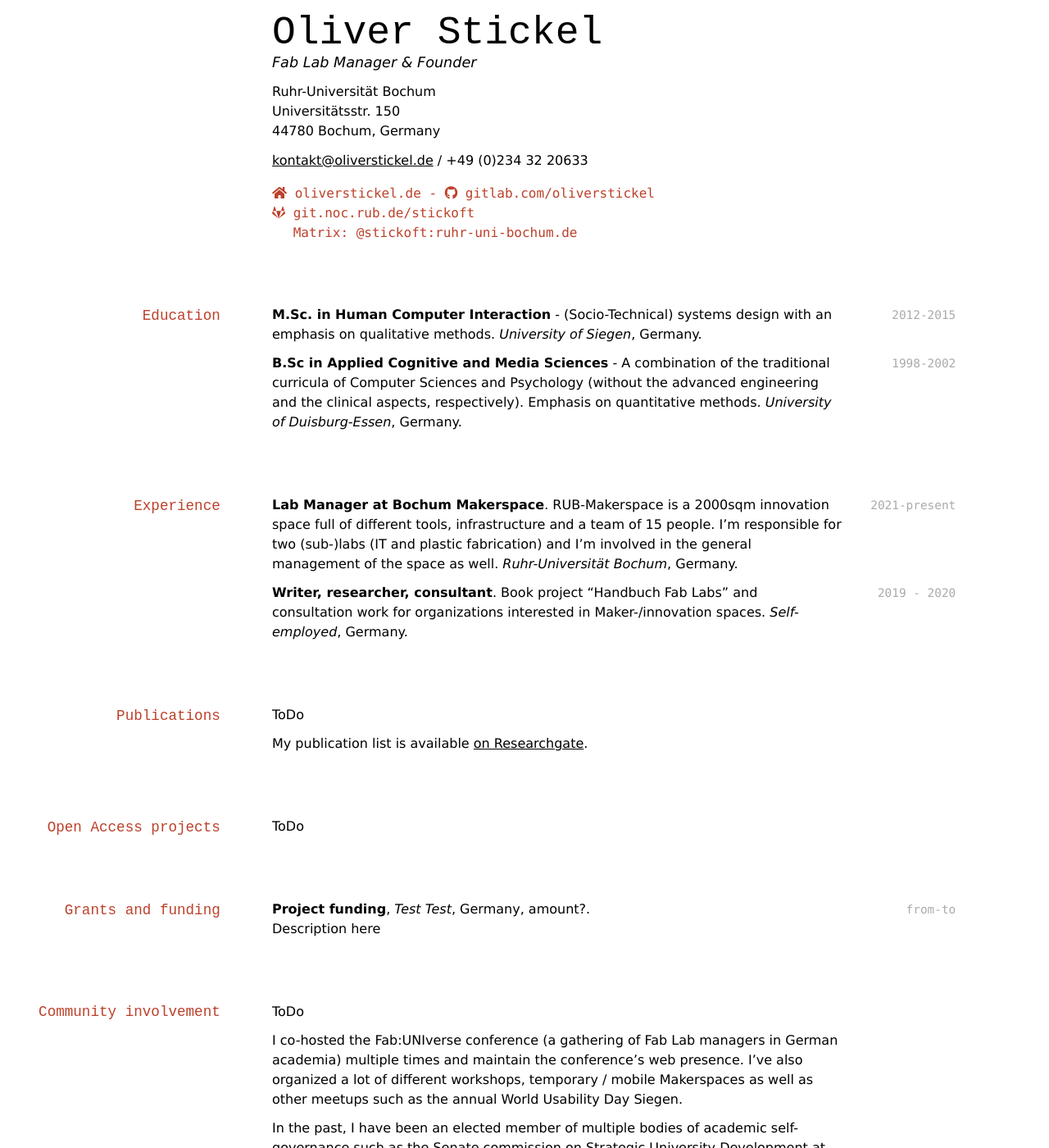
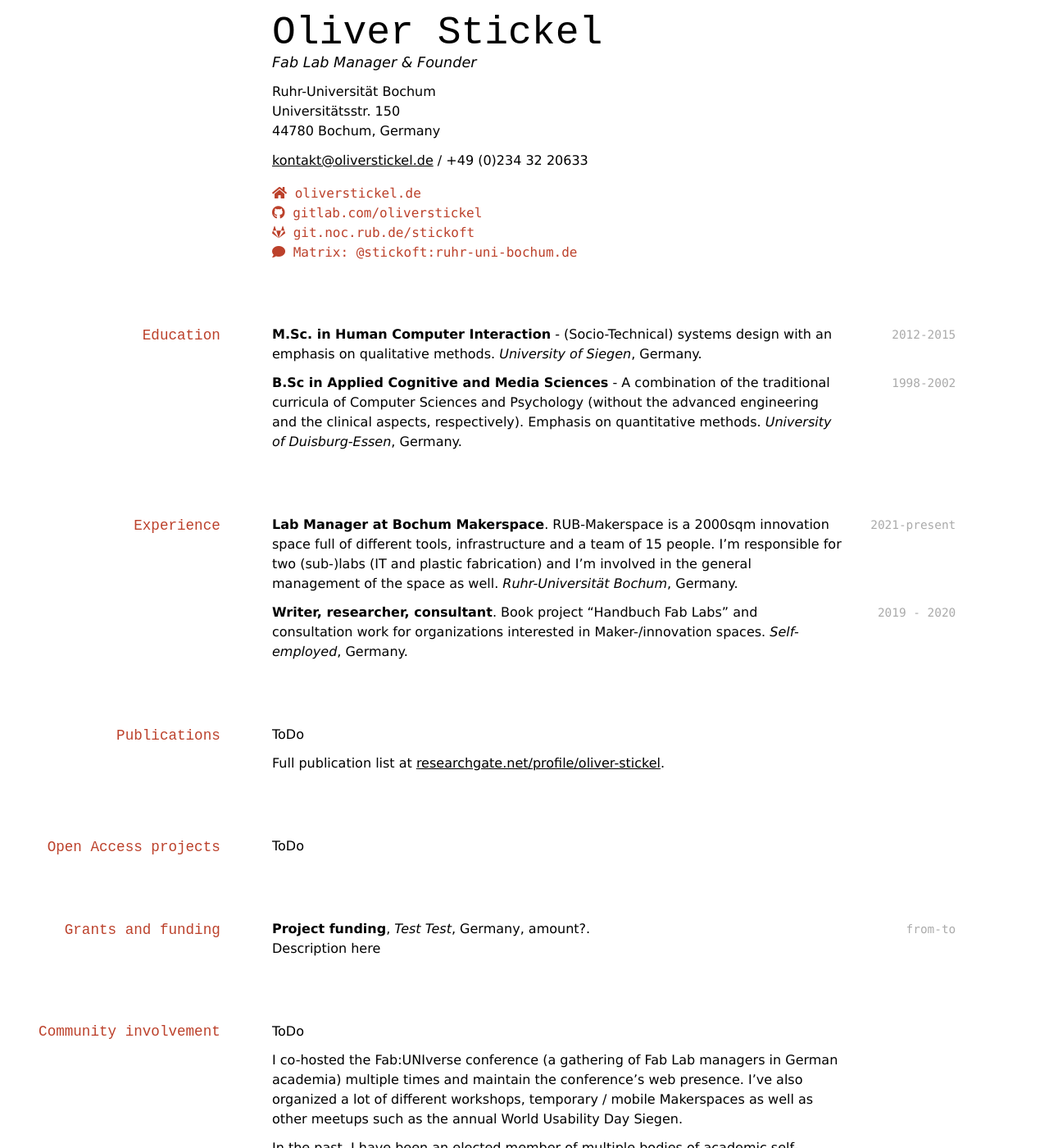
Before and after one commit to oliverstickel/oliverstickel.github.io, a Jekyll site: the page built from index.md, in a window 1280 px wide and 1400 px high. Shown: the whole window at 82% size. Built offline with Jekyll 4.4.1, drawn with Linux system fonts in a browser that asks for light colours; nearby versions of some CDN libraries; a style sheet for code colours, icons or effects is not loaded.

Commit message:
Update index.md

```diff
--- a/index.md
+++ b/index.md
@@ -12,10 +12,10 @@ Universitätsstr. 150<br/>
 <a href="kontakt@oliverstickel.de">kontakt@oliverstickel.de</a> / +49 (0)234 32 20633
 
 <div id="webaddress">
-  <a href="https://oliverstickel.de"><i class="fas fa-home"></i> oliverstickel.de</a> -
+  <a href="https://oliverstickel.de"><i class="fas fa-home"></i> oliverstickel.de</a> <br/>
   <a href="https://github.com/oliverstickel/"><i class="fab fa-github"></i> gitlab.com/oliverstickel</a><br/>
   <a href="https://git.noc.rub.de/stickoft"><i class="fab fa-gitlab"></i> git.noc.rub.de/stickoft</a><br/>
-  <a href="@stickoft:ruhr-uni-bochum.de"><i class="fab fa-comment"></i> Matrix: @stickoft:ruhr-uni-bochum.de</a><br/>
+  <a href="@stickoft:ruhr-uni-bochum.de"><i class="fas fa-comment"></i> Matrix: @stickoft:ruhr-uni-bochum.de</a><br/>
 </div>
 
 ## Education
@@ -38,7 +38,7 @@ Universitätsstr. 150<br/>
 
 ToDo
 
-My publication list is available [on Researchgate](https://www.researchgate.net/profile/Oliver-Stickel).
+Full publication list at [researchgate.net/profile/oliver-stickel](https://www.researchgate.net/profile/Oliver-Stickel).
 
 
 ## Open Access projects
```
